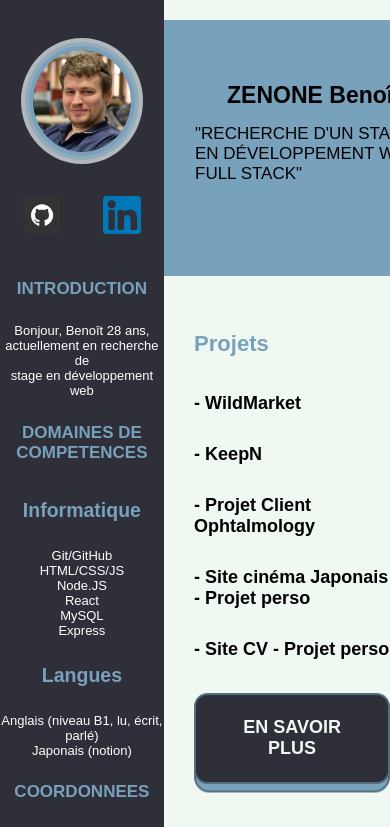
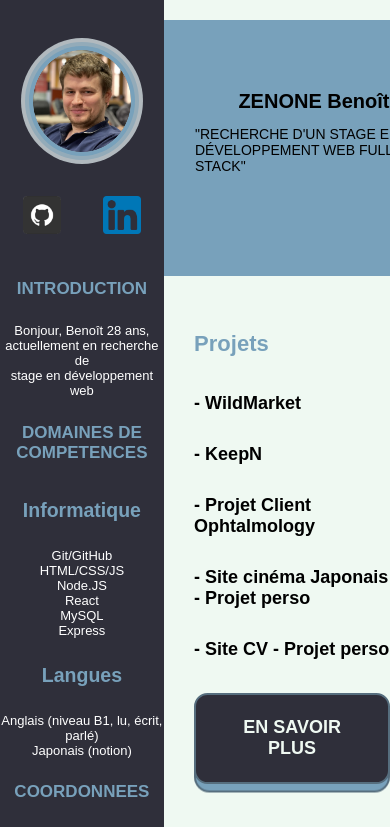
Before and after one commit to BenZen59/cv, a React (Create React App) app: page / in a window 390 px wide. Shown: the top 827 px of the page. Built offline with nearby package versions, Linux system fonts and the light colour scheme.

Commit message:
add responsive

```diff
--- a/src/components/CV.scss
+++ b/src/components/CV.scss
@@ -182,12 +182,12 @@ button:hover > a {
     margin: auto;
     padding-left: 50%;
     margin-top: 50px;
-    font-size: 17px;
+    font-size: 14px;
     margin-top: 20px;
   }
 
   header > h1 {
-    font-size: 23px;
+    font-size: 20px;
     font-weight: bold;
   }
 
```
